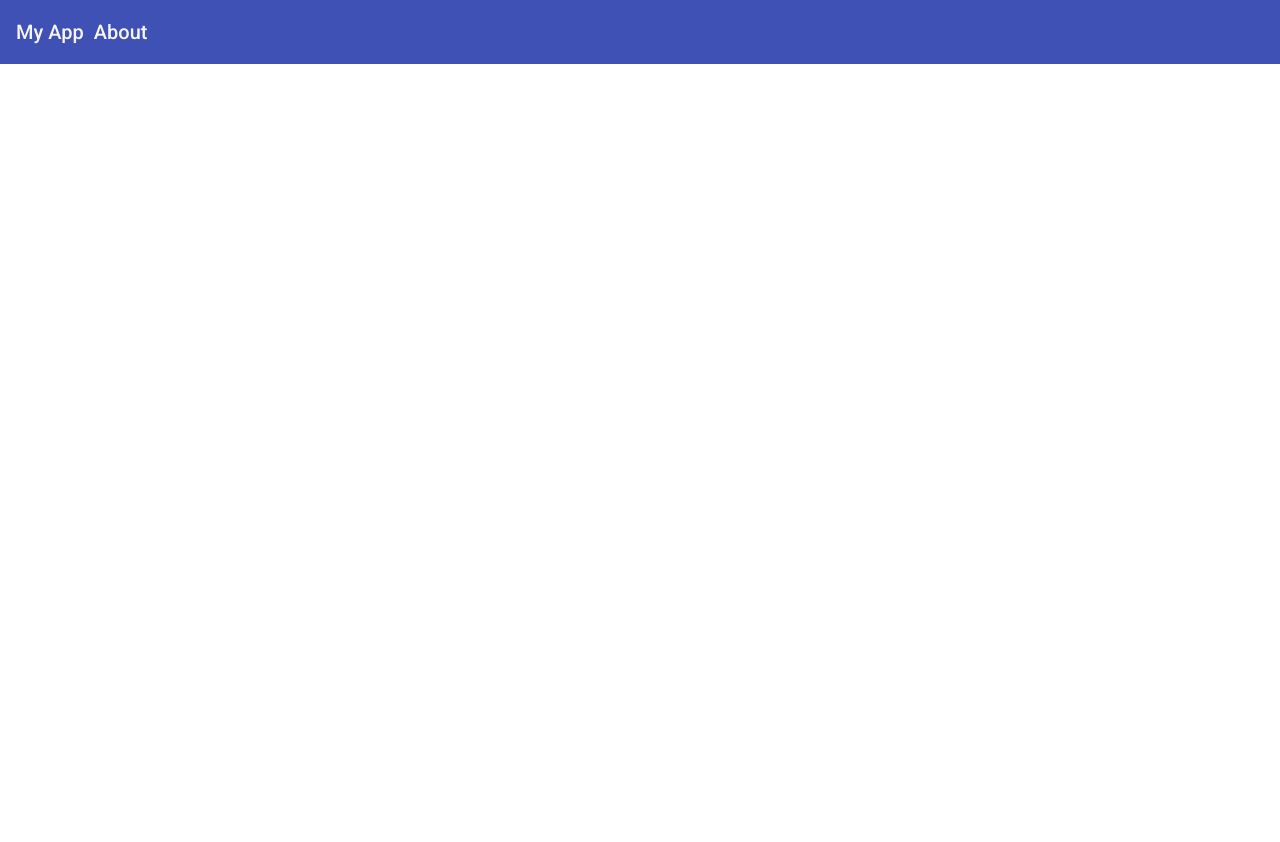
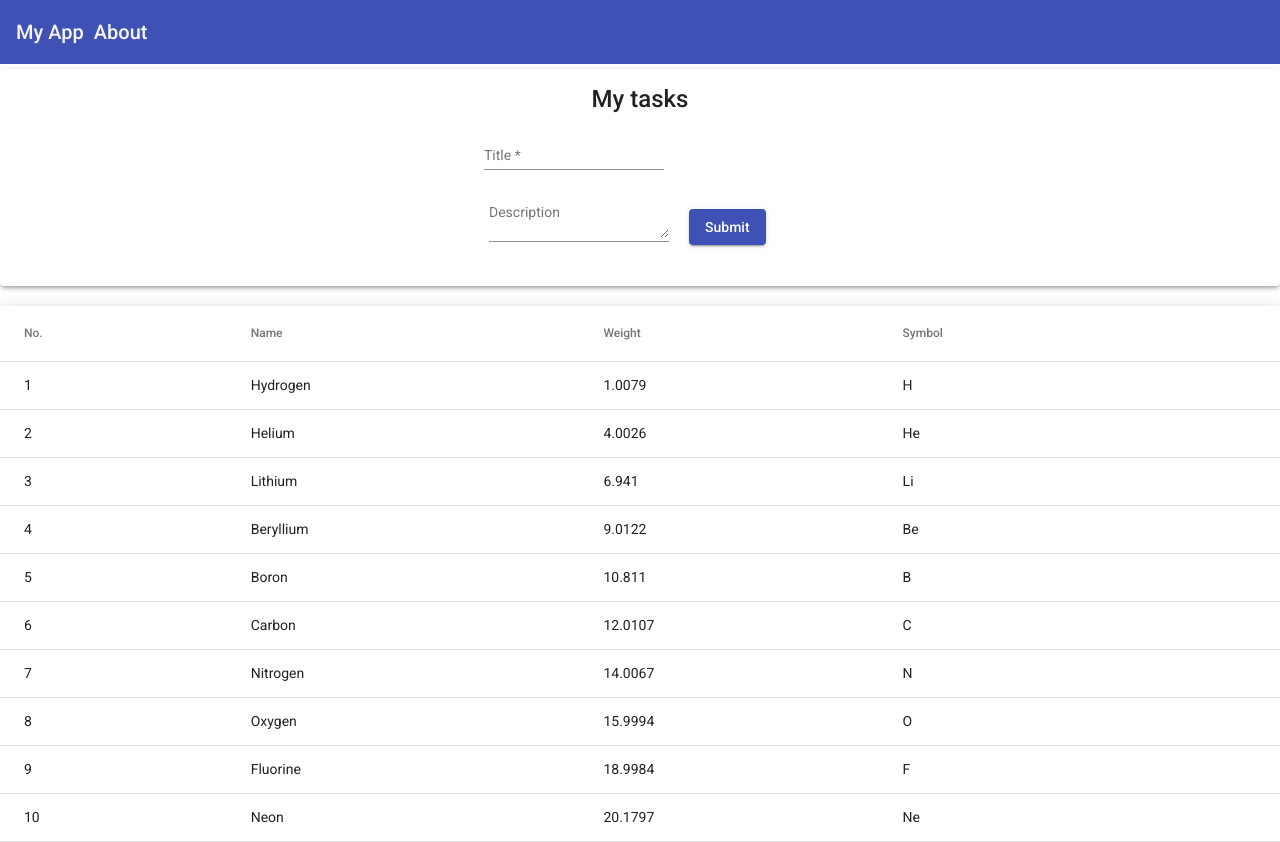
Before and after one commit to kevin-yas/Todo-app, an Angular app: page / in a window 1280 px wide. Before the commit the page ends 800 px from the top, so only its background shows below. Built offline with nearby package versions, Linux system fonts and the light colour scheme.

Commit message:
create table for listing tasks

```diff
--- /dev/null
+++ b/src/app/components/list-task/list-task.component.css
@@ -0,0 +1,4 @@
+table {
+  margin-top: 20px;
+  width: 100%;
+}
--- /dev/null
+++ b/src/app/components/list-task/list-task.component.html
@@ -0,0 +1,32 @@
+<table mat-table [dataSource]="dataSource" class="mat-elevation-z8">
+
+  <!--- Note that these columns can be defined in any order.
+        The actual rendered columns are set as a property on the row definition" -->
+
+  <!-- Position Column -->
+  <ng-container matColumnDef="position">
+    <th mat-header-cell *matHeaderCellDef> No. </th>
+    <td mat-cell *matCellDef="let element"> {{element.position}} </td>
+  </ng-container>
+
+  <!-- Name Column -->
+  <ng-container matColumnDef="name">
+    <th mat-header-cell *matHeaderCellDef> Name </th>
+    <td mat-cell *matCellDef="let element"> {{element.name}} </td>
+  </ng-container>
+
+  <!-- Weight Column -->
+  <ng-container matColumnDef="weight">
+    <th mat-header-cell *matHeaderCellDef> Weight </th>
+    <td mat-cell *matCellDef="let element"> {{element.weight}} </td>
+  </ng-container>
+
+  <!-- Symbol Column -->
+  <ng-container matColumnDef="symbol">
+    <th mat-header-cell *matHeaderCellDef> Symbol </th>
+    <td mat-cell *matCellDef="let element"> {{element.symbol}} </td>
+  </ng-container>
+
+  <tr mat-header-row *matHeaderRowDef="displayedColumns"></tr>
+  <tr mat-row *matRowDef="let row; columns: displayedColumns;"></tr>
+</table>
--- /dev/null
+++ b/src/app/components/list-task/list-task.component.ts
@@ -0,0 +1,34 @@
+import { Component, OnInit } from '@angular/core';
+export interface PeriodicElement {
+  name: string;
+  position: number;
+  weight: number;
+  symbol: string;
+}
+
+const ELEMENT_DATA: PeriodicElement[] = [
+  {position: 1, name: 'Hydrogen', weight: 1.0079, symbol: 'H'},
+  {position: 2, name: 'Helium', weight: 4.0026, symbol: 'He'},
+  {position: 3, name: 'Lithium', weight: 6.941, symbol: 'Li'},
+  {position: 4, name: 'Beryllium', weight: 9.0122, symbol: 'Be'},
+  {position: 5, name: 'Boron', weight: 10.811, symbol: 'B'},
+  {position: 6, name: 'Carbon', weight: 12.0107, symbol: 'C'},
+  {position: 7, name: 'Nitrogen', weight: 14.0067, symbol: 'N'},
+  {position: 8, name: 'Oxygen', weight: 15.9994, symbol: 'O'},
+  {position: 9, name: 'Fluorine', weight: 18.9984, symbol: 'F'},
+  {position: 10, name: 'Neon', weight: 20.1797, symbol: 'Ne'},
+];
+@Component({
+  selector: 'app-list-task',
+  templateUrl: './list-task.component.html',
+  styleUrls: ['./list-task.component.css']
+})
+export class ListTaskComponent implements OnInit {
+  displayedColumns: string[] = ['position', 'name', 'weight', 'symbol'];
+  dataSource = ELEMENT_DATA;
+  constructor() { }
+
+  ngOnInit(): void {
+  }
+
+}
--- a/src/app/pages/home/home.component.html
+++ b/src/app/pages/home/home.component.html
@@ -0,0 +1,2 @@
+<app-create-task></app-create-task>
+<app-list-task></app-list-task>
```
Also changed, not shown: src/app/app.module.ts (+6 -2 lines), 1 other file (tests, documents, lock files or other folders).
